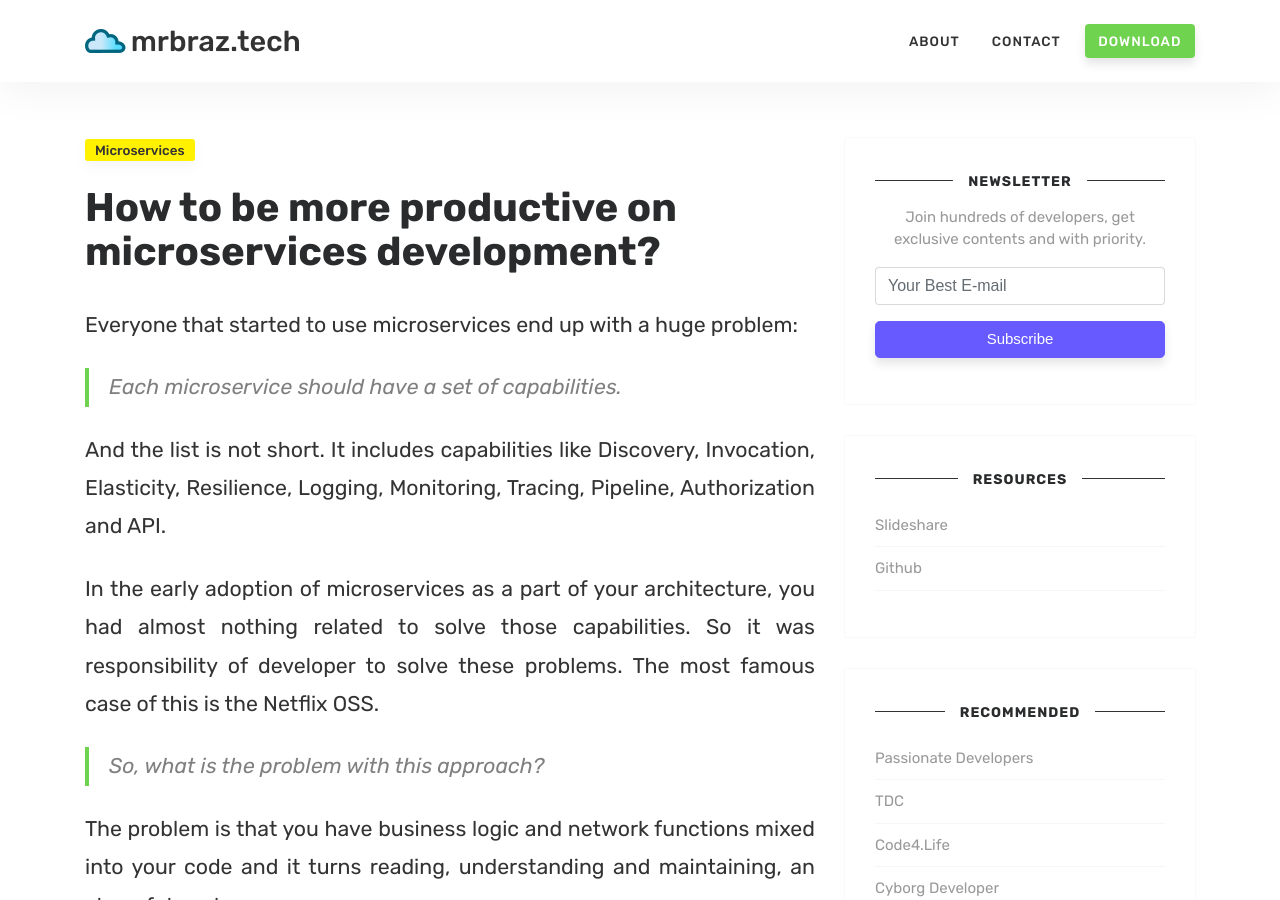
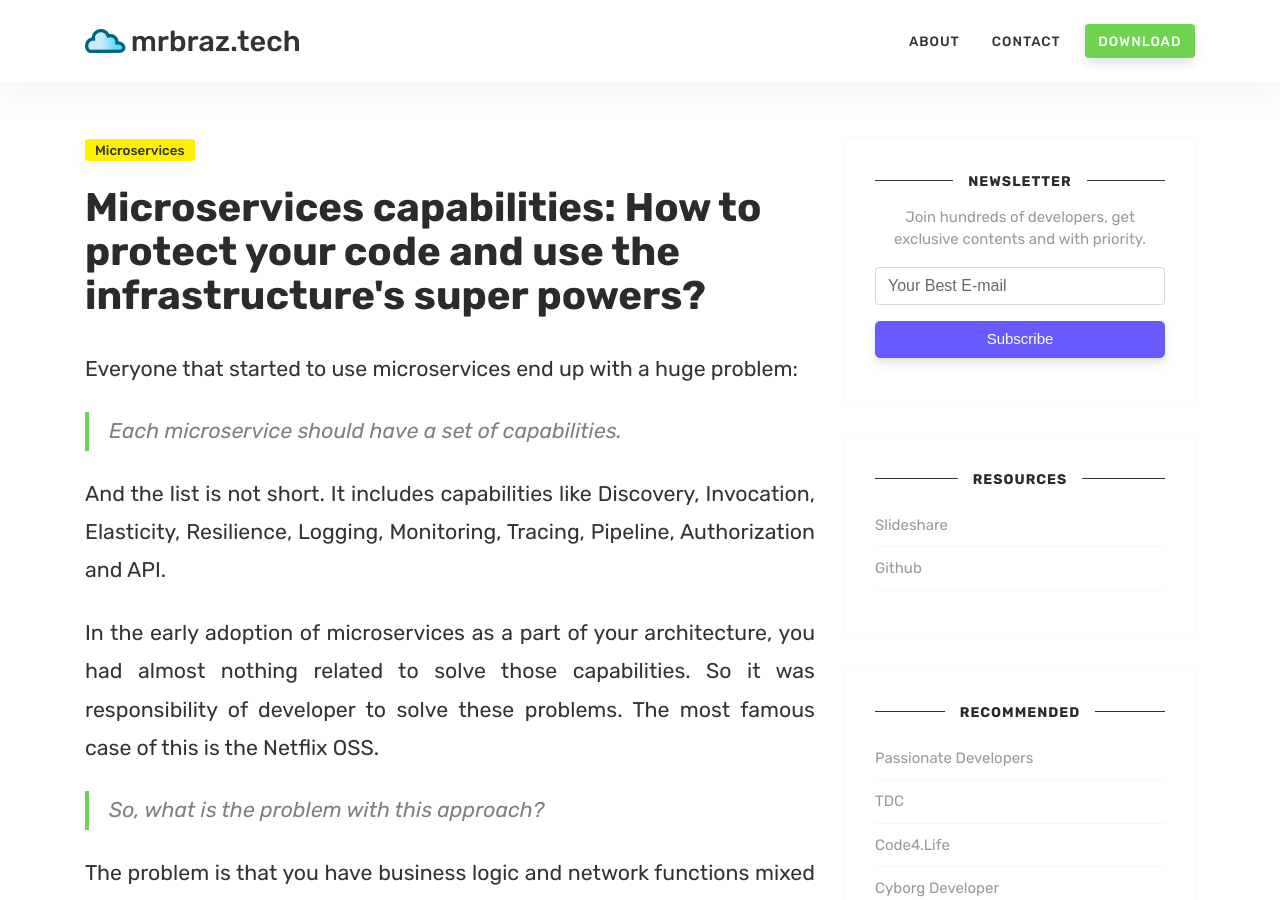
Before and after one commit to mrbraznet/blog, a Jekyll site: the page built from _posts/2017-08-06-how-to-protect-your-code-and-use-infrastructure-super-powers.md, in a window 1280 px wide and 900 px high. Built offline with Jekyll 4.4.1, drawn with Linux system fonts in a browser that asks for light colours; comment, search, counter and statistics services are not loaded.

Commit message:
Post revision

```diff
--- a/_posts/2017-08-06-how-to-be-productive-on-microservices-development.md
+++ b/_posts/2017-08-06-how-to-protect-your-code-and-use-infrastructure-super-powers.md
@@ -1,6 +1,6 @@
 ---
 layout: post
-title:  "How to be more productive on microservices development?"
+title:  "Microservices capabilities: How to protect your code and use the infrastructure's super powers?"
 categories: Microservices
 excerpt_separator: <!--more-->
 ---
```
